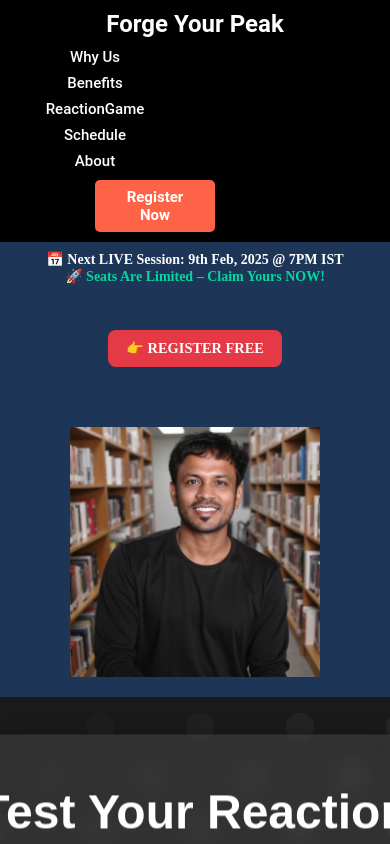
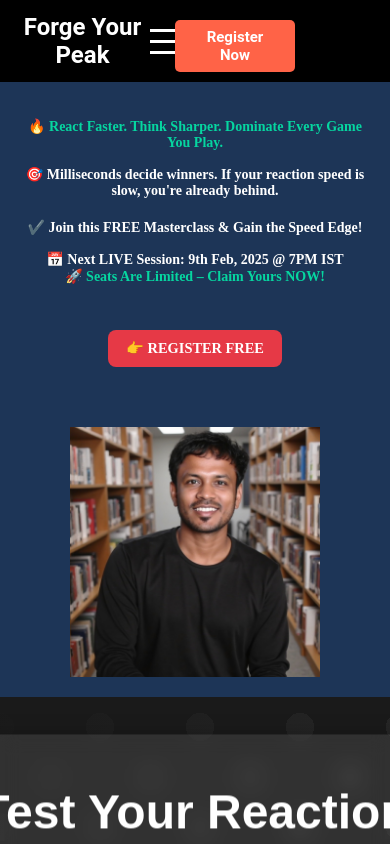
Before and after one commit to Ajith31kumar/vevek-website-frontend, a React (Create React App) app: page / in a window 390 px wide. Shown: the top 844 px of the page. Built offline with nearby package versions, Linux system fonts and the light colour scheme.

Commit message:
navbar css and  sigin google add css

```diff
--- a/src/App.js
+++ b/src/App.js
@@ -1,6 +1,5 @@
 import React from "react";
 import { BrowserRouter as Router, Routes, Route, useLocation } from "react-router-dom";
-// import "./App.css";
 import Navbar from "./Components/navbar/Navbar";
 import Footer from "./Components/Footer/Footer";
 import Webinar from "./Components/webinar/Webinar";
@@ -15,7 +14,7 @@ import WebinarCountdown from "./Components/webinarcountdown/WebinarCountdown";
 import FaqSection from "./Components/Faqsection/FaqSection";
 import StartButton from "./Components/StartButton/StartButton";
 import ReactionGame from "./Components/ReactionGame/ReactionGame";
-import Login from "./Components/Login/Login"
+import Login from "./Components/Login/Login";
 import Dashboard from "./Components/ReactionGame/Dashboard";
 
 const Home = () => (
@@ -36,26 +35,23 @@ const Home = () => (
 
 const App = () => {
   const location = useLocation(); // Correctly placed inside a functional component
+  const isReactionGamePage = location.pathname === "/reactiongame";
 
   return (
     <>
-      <Navbar />
+      {!isReactionGamePage && <Navbar />}
       <Routes>
         <Route path="/" element={<Home />} />
         <Route path="/reactiongame" element={<ReactionGame />} />
-        <Route path="/dashboard" element={<Dashboard/>} />
+        <Route path="/dashboard" element={<Dashboard />} />
         {/* <Route path="/login" element={<Login />} /> */}
       </Routes>
-      {/* Show Footer only if the user is not on the ReactionGame page */}
-      {location.pathname !== "/reactiongame" && <Footer />}
-      {location.pathname !== "/reactiongame" && <Navbar />}
+      {!isReactionGamePage && <Footer />}
     </>
   );
 };
 
 // Wrap App with Router in main index.js
-//http://localhost:5002
-//https://vevek-website-backend-main.onrender.com iX6dwVyeuroNNfxZ
 const WrappedApp = () => (
   <Router>
     <App />
--- a/src/Components/ReactionGame/Login.css
+++ b/src/Components/ReactionGame/Login.css
@@ -12,7 +12,7 @@
   --grad-clr2: #243b55;
 }
 
- .bodyClass{
+.bodyClass {
   height: 100vh;
   background: #f6f5f7;
   display: flex;
@@ -23,8 +23,10 @@
 
 .container-l {
   position: relative;
-  width: 850px;
-  height: 500px;
+  width: 90%; /* Adjusted for smaller screens */
+  max-width: 850px; /* Maximum width for larger screens */
+  height: auto; /* Adjusted for smaller screens */
+  min-height: 500px; /* Minimum height */
   background-color: #fff;
   box-shadow: 25px 30px 55px #5557;
   border-radius: 13px;
@@ -57,7 +59,7 @@
   flex-direction: column;
   align-items: center;
   justify-content: center;
-  padding: 0 50px;
+  padding: 0 20px; /* Adjusted padding for smaller screens */
   height: 100%;
   text-align: center;
 }
@@ -87,7 +89,6 @@ input {
   border: none;
   outline: none;
 }
-
 
 input:focus ~ label {
   width: 100%;
@@ -122,7 +123,6 @@ input:focus ~ label {
   z-index: 100;
 }
 
-
 .overlay {
   background: var(--linear-grad);
   color: #fff;
@@ -140,7 +140,7 @@ input:focus ~ label {
   align-items: center;
   justify-content: center;
   flex-direction: column;
-  padding: 0 40px;
+  padding: 0 20px; /* Adjusted padding for smaller screens */
   text-align: center;
   top: 0;
   height: 100%;
@@ -198,8 +198,97 @@ input:focus ~ label {
   }
 }
 
-.googleImg{
+.googleImg {
   width: 2rem;
   height: 2rem;
   size: 2rem;
 }
+
+.social-container-l {
+  display: flex;
+  flex-direction: column;
+  align-items: center;
+  justify-content: center;
+  width: 100%;
+  padding: 10px 0;
+  cursor: pointer;
+}
+
+.googleImg {
+  width: 50px;
+  height: 50px;
+  margin-bottom: 10px;
+}
+
+.signin-text {
+  background-color: #ffffff;
+  color: #555;
+  font-size: 16px;
+  font-weight: bold;
+  padding: 12px 20px;
+  border-radius: 5px;
+  border: 1px solid #ccc;
+  text-align: center;
+  display: inline-block;
+  width: 100%;
+  max-width: 250px;
+  transition: background-color 0.3s ease-in-out, color 0.3s ease-in-out;
+}
+
+.social-container-l:hover .signin-text {
+  background-color: #4285F4;
+  color: #fff;
+  border-color: #4285F4;
+}
+
+/* Media Queries for Responsiveness */
+@media (max-width: 768px) {
+  .container-l {
+    width: 95%; /* Adjusted for tablets and smaller screens */
+    height: auto;
+    min-height: 400px; /* Adjusted height */
+  }
+
+  .formClass {
+    padding: 0 10px; /* Reduced padding for smaller screens */
+  }
+
+  .overlay-panel {
+    padding: 0 10px; /* Reduced padding for smaller screens */
+  }
+
+  .button-class {
+    padding: 10px 30px; /* Adjusted button padding */
+  }
+}
+
+@media (max-width: 480px) {
+  .container-l {
+    width: 100%; /* Full width for mobile devices */
+    height: auto;
+    min-height: 300px; /* Adjusted height */
+  }
+
+  .form-container-l {
+    width: 100%; /* Full width for mobile devices */
+  }
+
+  .sign-in-container-l,
+  .sign-up-container-l {
+    width: 100%; /* Full width for mobile devices */
+  }
+
+  .overlay-container {
+    display: none; /* Hide overlay on small screens */
+  }
+
+  .container-l.right-panel-active .sign-in-container-l,
+  .container-l.right-panel-active .sign-up-container-l {
+    transform: translateX(0); /* Reset transform for mobile */
+  }
+
+  .button-class {
+    font-size: 10px; /* Smaller font size for buttons */
+    padding: 8px 20px; /* Adjusted button padding */
+  }
+}
--- a/src/Components/ReactionGame/Login.js
+++ b/src/Components/ReactionGame/Login.js
@@ -32,6 +32,7 @@ const Login = ({ setFormData, handleFormSubmit, setPage }) => {
             <h1 className="hClass">Create Account</h1>
             <div onClick={handleLogin} className="social-container-l">
               <img className="googleImg" src="https://upload.wikimedia.org/wikipedia/commons/thumb/c/c1/Google_%22G%22_logo.svg/800px-Google_%22G%22_logo.svg.png" alt="Google Login" />
+              <span className="signin-text">Sign in with Google</span>
             </div>
             <span className="span-class">or use your email for registration</span>
             <div className="infield-l">
@@ -53,6 +54,7 @@ const Login = ({ setFormData, handleFormSubmit, setPage }) => {
             <h1 className="hClass">Sign in</h1>
             <div className="social-container-l" onClick={handleLogin}>
               <img className="googleImg" src="https://upload.wikimedia.org/wikipedia/commons/thumb/c/c1/Google_%22G%22_logo.svg/800px-Google_%22G%22_logo.svg.png" alt="Google Login" />
+              <span className="signin-text">Sign in with Google</span>
             </div>
             <span className="span-class">or use your account</span>
             <div className="infield-l">
--- a/src/Components/ReactionGame/ReactionGame.js
+++ b/src/Components/ReactionGame/ReactionGame.js
@@ -47,6 +47,7 @@ const ReactionGame = ({email=""}) => {
   };
 
   const startGame = () => {
+    console.log("game started")
     if (results.length >= maxAttempts) {
       setPage("result");
       saveGameData();
@@ -127,7 +128,9 @@ const ReactionGame = ({email=""}) => {
   };
 
   const handleTryAgain = () => {
+    console.log(page)
     setPage("game");
+    console.log(page)
     setResults([]);
     setGreenClicked(false);
     setRemainingAttempts(5);
--- a/src/Components/navbar/Navbar.css
+++ b/src/Components/navbar/Navbar.css
@@ -1,16 +1,16 @@
 /* Navbar Styling */
 .navbar {
   display: flex;
-  justify-content: space-between; /* Equal spacing between brand, links & button */
+  justify-content: space-between;
   align-items: center;
-  background-color: #000;  /* Black background */
+  background-color: #000;
   padding: 20px 40px;
   font-family: 'Roboto', sans-serif;
-  width: 100%;  /* Full width */
-  position: fixed;  /* Fix the navbar at the top */
+  width: 100%;
+  position: fixed;
   top: 0;
   left: 0;
-  z-index: 1000;  /* Ensure it stays on top */
+  z-index: 1000;
 }
 
 /* Brand styling */
@@ -19,7 +19,7 @@
   color: #fff;
   font-weight: 700;
   text-decoration: none;
-  flex: 1; /* Takes equal space */
+  flex: 1;
   text-align: left;
 }
 
@@ -27,7 +27,7 @@
 .navbar-links {
   display: flex;
   gap: 25px;
-  flex: 2; /* Center the links with equal space */
+  flex: 2;
   justify-content: center;
   margin-right: 200px;
 }
@@ -41,31 +41,46 @@
 }
 
 .navbar-link:hover {
-  color: #FF6347;  /* Light red hover effect */
+  color: #ff6347;
 }
 
 /* Register Button */
-/* Register Button */
 .navbar-register {
-  padding: 8px 12px;  /* Reduced padding */
-  background-color: #FF6347;
+  padding: 8px 12px;
+  background-color: #ff6347;
   color: white;
   text-decoration: none;
-  font-size: 14px;  /* Smaller font */
+  font-size: 14px;
   font-weight: 600;
   border-radius: 5px;
-  max-width: 120px; /* Restrict button width */
+  max-width: 120px;
   transition: background-color 0.3s ease-in-out;
-
-  /* Move slightly to the left */
   margin-right: 80px;
 }
 
 .navbar-register:hover {
-  background-color: #E5533B;  /* Darker red on hover */
+  background-color: #e5533b;
 }
 
+/* Hamburger Menu Icon (Hidden by Default) */
+.navbar-toggle {
+  display: none;
+  flex-direction: column;
+  cursor: pointer;
+}
 
+.navbar-toggle span {
+  height: 3px;
+  width: 25px;
+  background-color: #fff;
+  margin: 4px 0;
+  transition: all 0.3s ease-in-out;
+}
+
+/* Hidden Checkbox for Toggle Functionality */
+#navbar-toggle-checkbox {
+  display: none;
+}
 
 /* Responsive Design */
 @media (max-width: 1024px) {
@@ -85,30 +100,32 @@
 
 @media (max-width: 768px) {
   .navbar {
-      flex-direction: column;
-      align-items: center;
     padding: 15px 20px;
+    flex-wrap: wrap;
   }
 
   .navbar-links {
+    display: none;
     width: 100%;
-      justify-content: center;
-      margin-top: 10px;
-  }
-
-  .navbar-links {
     flex-direction: column;
     gap: 10px;
-  }
-
-  .navbar-link {
-      font-size: 16px;
+    margin-top: 10px;
   }
 
   .navbar-register {
     margin-top: 10px;
     padding: 10px 18px;
     font-size: 16px;
+  }
+
+  /* Show Hamburger Menu */
+  .navbar-toggle {
+    display: flex;
+  }
+
+  /* Toggle Navbar Links When Checkbox is Checked */
+  #navbar-toggle-checkbox:checked ~ .navbar-links {
+    display: flex;
   }
 }
 
--- a/src/Components/navbar/Navbar.js
+++ b/src/Components/navbar/Navbar.js
@@ -5,27 +5,32 @@ import "./Navbar.css";
 
 const Navbar = () => {
   return (
-    <nav className="navbar">
-      <div className="navbar-brand">Forge Your Peak</div>
-      <div className="navbar-links">
-        <ScrollLink to="problem" smooth={true} duration={500} className="navbar-link">
-          Why Us
-        </ScrollLink>
-        <ScrollLink to="solution" smooth={true} duration={500} className="navbar-link">
-          Benefits
-        </ScrollLink>
-        <Link to="/reactiongame" className="navbar-link">ReactionGame</Link>
-        <ScrollLink to="webinarDetails" smooth={true} duration={500} className="navbar-link">
-          Schedule
-        </ScrollLink>
-        <ScrollLink to="credentials" smooth={true} duration={500} className="navbar-link">
-          About
-        </ScrollLink>
-      </div>
-      <a href="https://tagmango.app/36e3433a84" className="navbar-register" target="_blank" rel="noopener noreferrer">
-        Register Now
-      </a>
-    </nav>
+    <nav class="navbar">
+  <div class="navbar-brand">Forge Your Peak</div>
+
+
+  <label for="navbar-toggle-checkbox" class="navbar-toggle">
+    <span></span>
+    <span></span>
+    <span></span>
+  </label>
+
+
+  <input type="checkbox" id="navbar-toggle-checkbox" />
+
+  <div class="navbar-links">
+    <a href="#problem" class="navbar-link">Why Us</a>
+    <a href="#solution" class="navbar-link">Benefits</a>
+    <a href="/reactiongame" class="navbar-link">ReactionGame</a>
+    <a href="#webinarDetails" class="navbar-link">Schedule</a>
+    <a href="#credentials" class="navbar-link">About</a>
+  </div>
+
+
+  <a href="https://tagmango.app/36e3433a84" class="navbar-register" target="_blank" rel="noopener noreferrer">
+    Register Now
+  </a>
+</nav>
   );
 };
 
```
Lines whose indentation alone changed are shown as unchanged.
